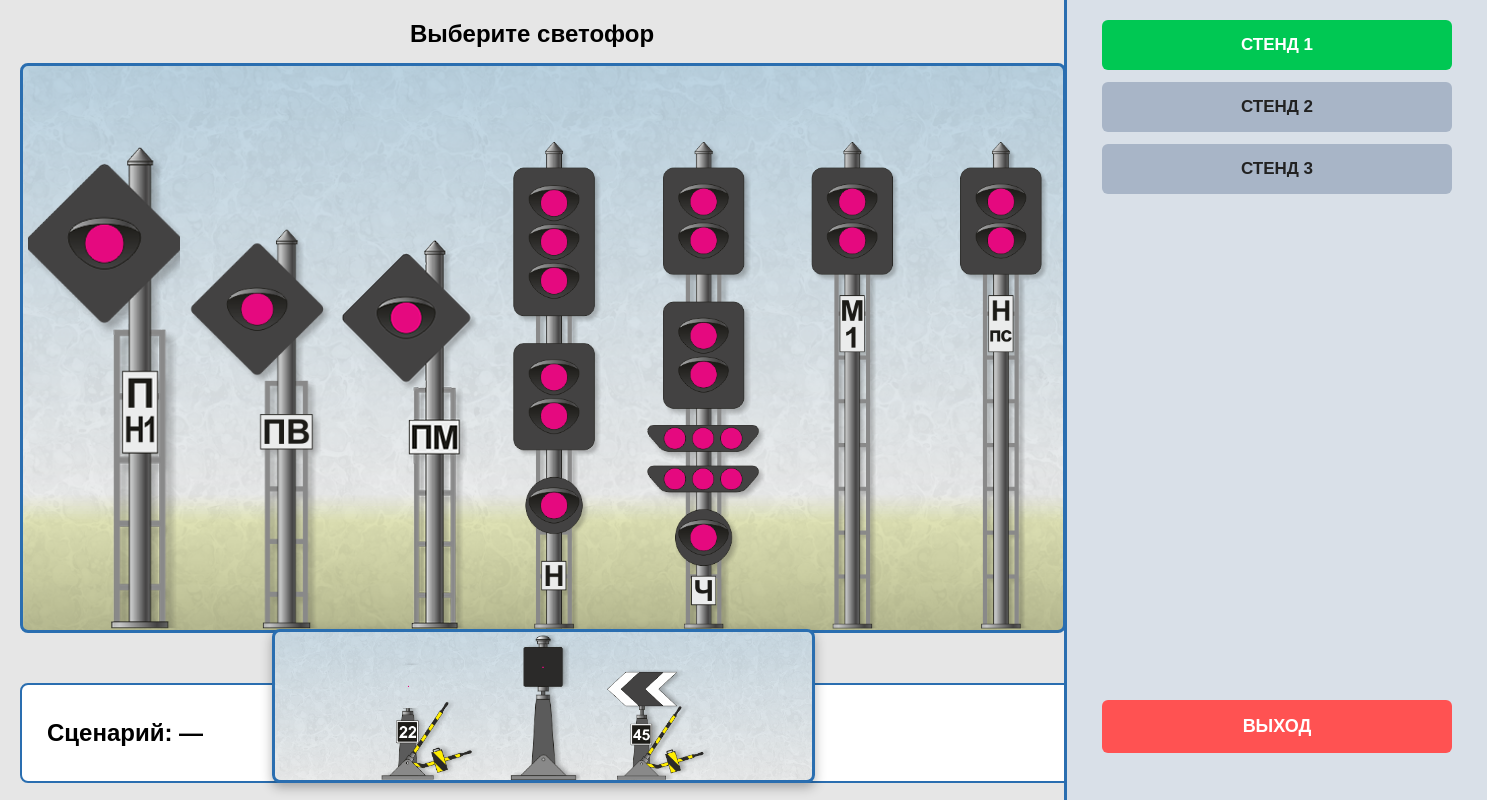
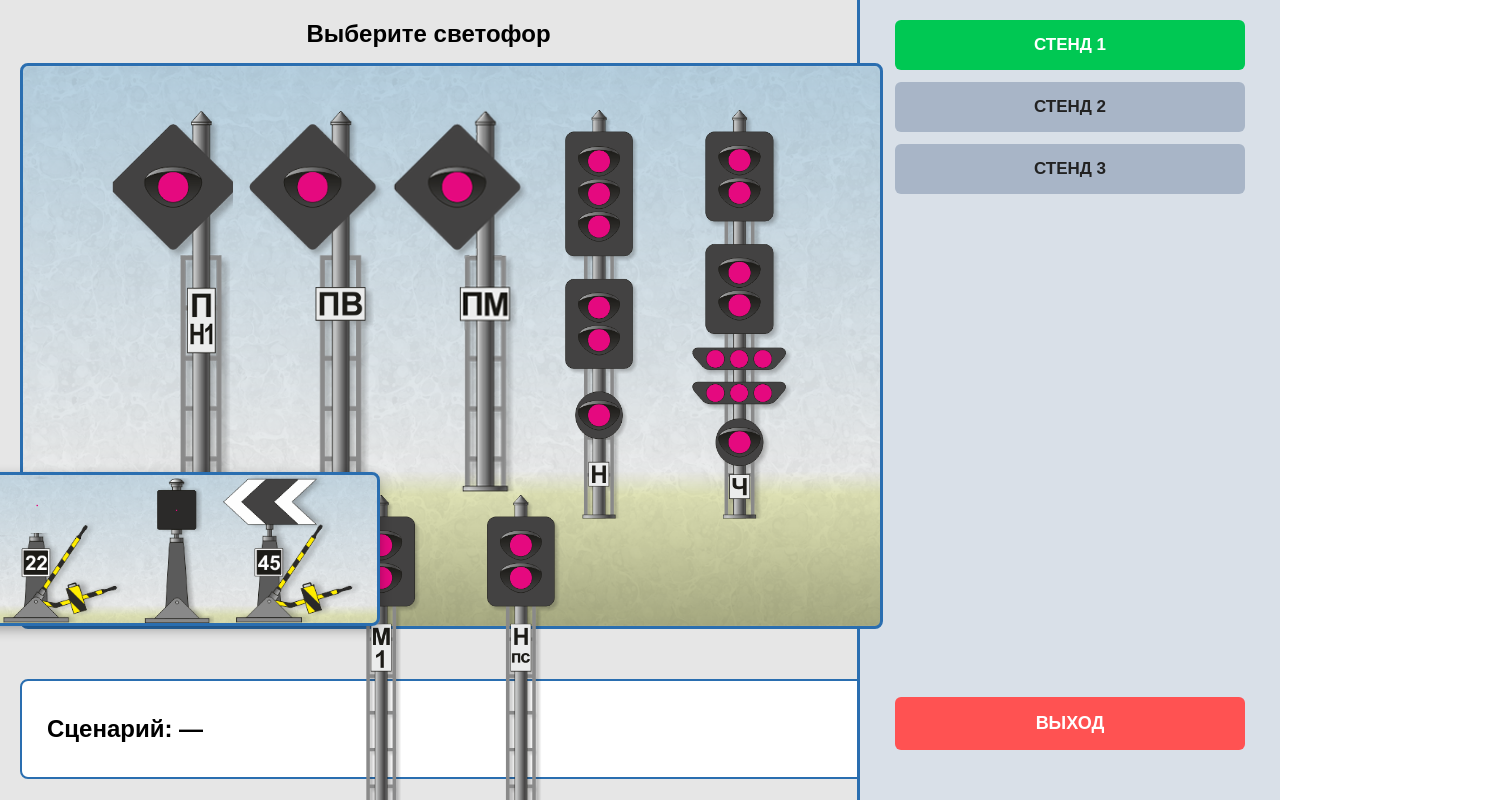
Before and after one commit to L0nelys016/RulesOfTechnicalOperationOfRollingStock, a React (Vite) app in the folder RulesOfTechnicalOperationOfRollingStock/: page / in a window 1280 px wide. Shown: the top 800 px of the page, 1487 px wide, since content can reach past the window. Built offline with nearby package versions, Linux system fonts and the light colour scheme.

Commit message:
изменение рядов светофоров

```diff
--- a/RulesOfTechnicalOperationOfRollingStock/src/App.css
+++ b/RulesOfTechnicalOperationOfRollingStock/src/App.css
@@ -26,9 +26,9 @@
 
 /* Большое окно со светофорами */
 .lights-area {
+  max-width: 1000px;
   width: 100%;
-  max-width: 1000px;
- height: 524px;
+ height: 500px;
   min-height: 520px;
   background: url('/assets/ui/Background.png') center/cover;
   border: 3px solid #2a6eb0;
@@ -42,27 +42,22 @@
   flex-direction: column;
 }
 
-/* ====================== БОЛЬШИЕ СВЕТОФОРЫ ====================== */
 .main-lights {
       display: flex;
     justify-content: center;
     align-items: flex-end;
+    gap: 25px;
+    flex-wrap: wrap;
     min-height: 493px;
     position: relative;
     z-index: 1;
-  gap: 65px;
-  margin-top: 5%;
+    margin-top: 2%;
 }
 
 
-.main-lights .light-item:first-child {
-  width: 120%;
-}
-
 .light-item {
   position: relative;
-  width: 84px;
-  min-width: 84px;
+  width: 120px;
   cursor: pointer;
   display: flex;
   align-items: flex-end;
@@ -75,9 +70,8 @@
 }
 
 .traffic-light {
-  width: 180%;
+  max-height: 390px;
   height: auto;
-  max-height: 493px;
   object-fit: contain;
   z-index: 2;
   display: block;
@@ -102,28 +96,47 @@
   background: url('/assets/ui/Background.png') center/cover;
   border: 3px solid #2a6eb0;
   border-radius: 8px;
-
   z-index: 10;
   box-shadow: 0 4px 12px rgba(0,0,0,0.3);
-  width: 100%;
-  margin-top: auto;
-
+  position: relative;
+  transition: all 0.3s ease;
+  margin-top: -150px;
 }
 
-.preview-area.stand1,
+
+
+/* Используем пиксели вместо процентов для margin */
+.preview-area.stand1 {
+  max-width: 537px;
+  align-self: center;
+  margin-top: -123px; /* Фиксированное значение вместо процентов */
+  margin-left: -550px; /* (537px * 0.4 = 215px) */
+  position: relative;
+  z-index: 20;
+  width: 400px;
+}
+
 .preview-area.stand2 {
      max-width: 537px;
     align-self: center;
+margin-top: -133px;
+    margin-left: -560px;
+    position: relative;
+    z-index: 20;
+    padding-top: 10px;
 }
 
 .preview-area.stand3 {
-
   max-width: 916px;
-
+margin-top: -122px;
+    margin-left: -170px; /* 10% от ширины контейнера, но лучше фиксированное */
   align-self: center;
+  position: relative;
+  z-index: 20;
 }
 
 .preview-lights {
+
   display: flex;
   gap: 12px;
   justify-content: center;
@@ -147,7 +160,6 @@
 }
 
 .small-traffic-light {
-  width: 100%;
   height: auto;
   max-height: 148px;
   object-fit: contain;
@@ -200,7 +212,6 @@
   border-left: 3px solid #2a6eb0;
   flex-shrink: 0;
 }
-
 .stand-btn {
   padding: 15px 10px;
   font-size: 17px;
@@ -244,3 +255,71 @@
   transform: scale(1.02);
   background: #ff3b3b;
 }
+
+/* Увеличение 4, 5, 6, 7 светофоров на первом стенде */
+.main-lights.stand1 .light-item:nth-child(4),
+.main-lights.stand1 .light-item:nth-child(5),
+.main-lights.stand1 .light-item:nth-child(6),
+.main-lights.stand1 .light-item:nth-child(7) {
+  width: 115px;
+}
+
+.main-lights.stand1 .light-item:nth-child(4) .traffic-light,
+.main-lights.stand1 .light-item:nth-child(5) .traffic-light,
+.main-lights.stand1 .light-item:nth-child(6) .traffic-light,
+.main-lights.stand1 .light-item:nth-child(7) .traffic-light {
+  transform: scale(1.15);
+  max-height: 360px;
+  transition: transform 0.3s ease;
+}
+
+/* Уменьшаем и поднимаем вверх 1, 2, 3 светофоры на втором стенде */
+.main-lights.stand2 .light-item:nth-child(1),
+.main-lights.stand2 .light-item:nth-child(2),
+.main-lights.stand2 .light-item:nth-child(3) {
+  width: 90px; /* Уменьшаем ширину */
+  margin-bottom: 12.5%;
+  max-height: 403px; /* Поднимаем вверх (отрицательное значение) */
+}
+
+.main-lights.stand2 .light-item:nth-child(1) .traffic-light,
+.main-lights.stand2 .light-item:nth-child(2) .traffic-light,
+.main-lights.stand2 .light-item:nth-child(3) .traffic-light {
+  transform: scale(0.85); /* Уменьшаем размер */
+  max-height: 353px; /* Уменьшаем максимальную высоту */
+  transition: transform 0.3s ease;
+}
+
+.main-lights.stand2 .traffic-light {
+max-height: 455px;
+margin-top: 45px;
+}
+
+
+
+/* Уменьшаем и поднимаем вверх 1, 2, 3, 4, 5, 6 светофоры на третьем стенде */
+.main-lights.stand3 .light-item:nth-child(1),
+.main-lights.stand3 .light-item:nth-child(2),
+.main-lights.stand3 .light-item:nth-child(3),
+.main-lights.stand3 .light-item:nth-child(4),
+.main-lights.stand3 .light-item:nth-child(5),
+.main-lights.stand3 .light-item:nth-child(6) {
+    width: 90px;
+    margin-bottom: 118px;
+}
+
+.main-lights.stand3 .light-item:nth-child(1) .traffic-light,
+.main-lights.stand3 .light-item:nth-child(2) .traffic-light,
+.main-lights.stand3 .light-item:nth-child(3) .traffic-light,
+.main-lights.stand3 .light-item:nth-child(4) .traffic-light,
+.main-lights.stand3 .light-item:nth-child(5) .traffic-light,
+.main-lights.stand3 .light-item:nth-child(6) .traffic-light {
+  transform: scale(0.85); /* Уменьшаем размер */
+  max-height: 353px; /* Уменьшаем максимальную высоту */
+  transition: transform 0.3s ease;
+}
+
+.main-lights.stand3 .traffic-light {
+max-height: 444px;
+margin-bottom: -28px;
+}
```
Lines whose indentation alone changed are shown as unchanged.
